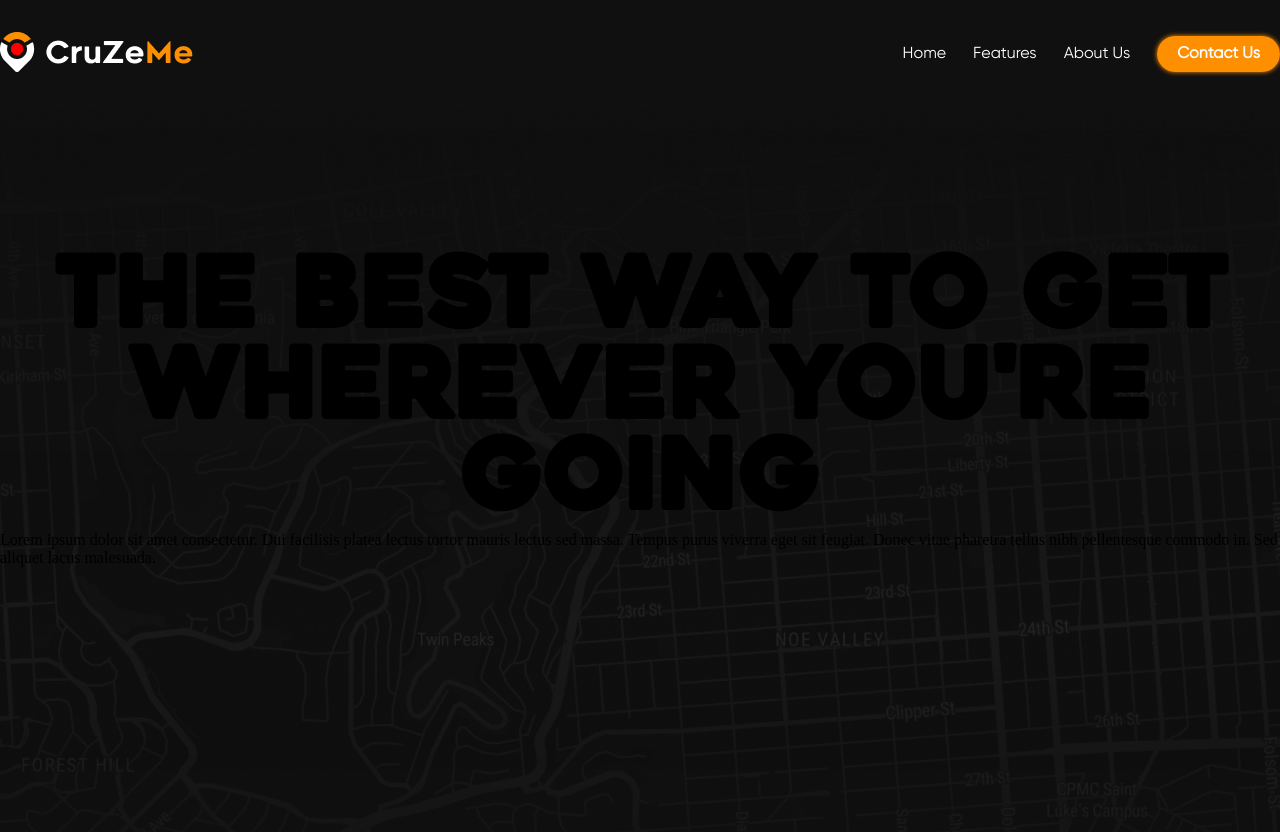
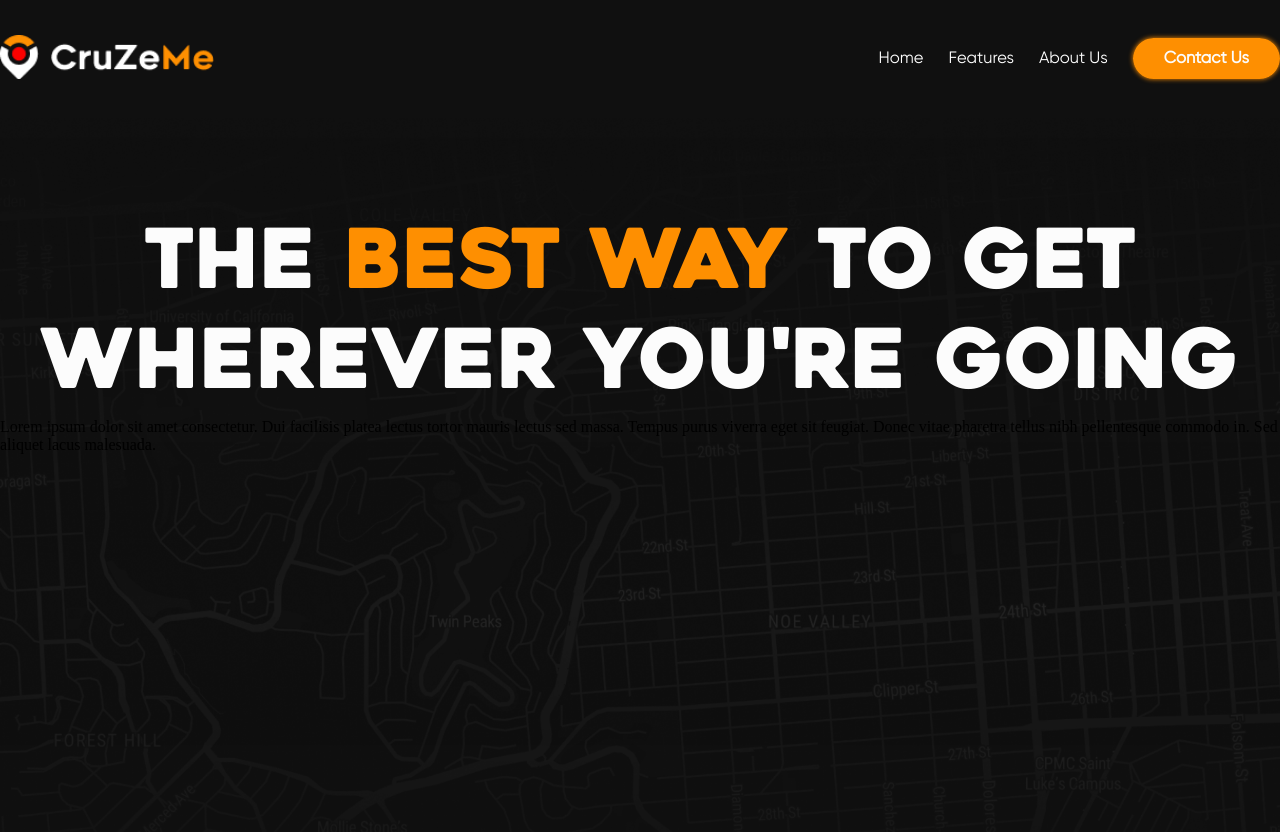
Before and after one commit to Haskeeb265/CruZeMe-clone, a plain HTML site: page index.html in a window 1280 px wide. Drawn offline with Linux system fonts and the light colour scheme.

Commit message:
Hero section in progress

```diff
--- a/index.html
+++ b/index.html
@@ -58,7 +58,7 @@
 
         <div class="hero-text">
         <div class="hero-heading">
-            <h1>the best way to get wherever you're going</h1>
+            <h1>the <span>best way</span> to get wherever you're going</h1>
 
         </div>
 
--- a/styles.css
+++ b/styles.css
@@ -11,7 +11,7 @@ h1,h2,h3,h4,h5,h6,p{
 }
 
 .container{
-    max-width: 1320px;
+    max-width: 1400px;
     margin: 0 auto;
 }
 
@@ -29,28 +29,41 @@ body{
     background-color: #101010;
 }
 
+span{
+    color: #FE8F01;
+}
+
 
 /*Navbar Styles*/
+
+header{
+    width: 100%;
+    margin: 0 auto;
+}
+
+.logo img{
+    width: 214px;
+}
 
 .navbarr{
     width: 100%;
     display: flex;
     justify-content: space-between;
     align-items: center;
-    margin: 32px auto;
-    padding: 0rem 0;
+    margin: 35px auto;
 }
 
 .navlinks{
+    width: 100%;
     display: flex;
     list-style-type: none;
-    gap: 27px;
+    gap: 25px;
 }
 
 .nav-options{
     font-family: gilroy;
     font-weight: 500;
-    font-size: 16px;
+    font-size: 16.5px;
     line-height: 18.83px;
 
 }
@@ -66,8 +79,7 @@ body{
 
 
 .contact-btn a{
-
-    padding: 10px 20px;
+    padding: 12px 31px;
     background-color: #FE8F01;
     color:#FCFCFC;
     border-radius: 25px;
@@ -88,15 +100,18 @@ body{
     background-position: center;
     background-size: cover;
     height: 100vh;
-    padding-top: 150px;
+    padding-top: 100px;
 }
 
 .hero-heading{
     font-family: heavitas;
-    font-size: 65px;
+    font-size: 55px;
+    line-height: 100px;
+    text-align: center;
+    color: #FCFCFC;
+    margin: 0 20px;
+}
+
+.hero-heading h1{
     font-weight: 400;
-    line-height: 91px;
-    text-align: center;
-
-
 }
```
